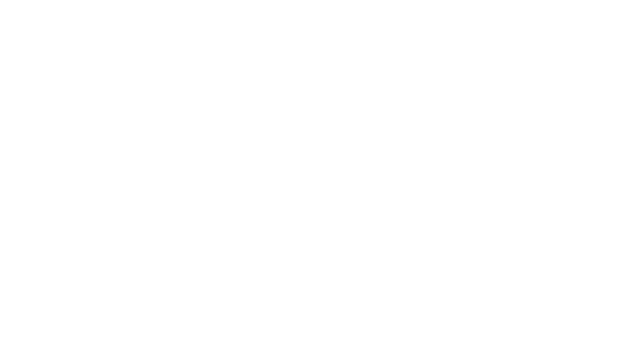
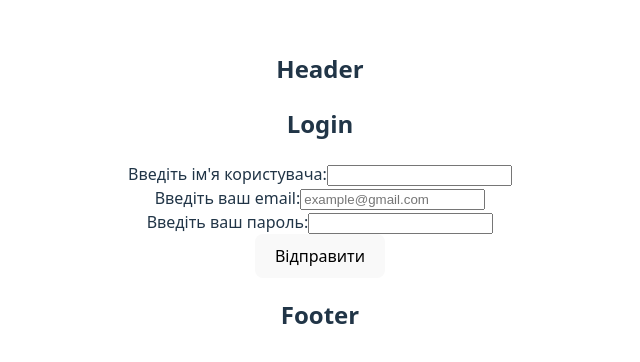
Before and after one commit to Nik91K/EM12-Technical-Task, a React (Vite) app: page /register in a window 1280 px wide. Before the commit this address had no page. Shown: the part 208-570 px from the top of the page, without its empty margins (320-960 px from the left). Built offline with nearby package versions, Linux system fonts and the light colour scheme.

Commit message:
Added a registry page

```diff
--- a/src/main.tsx
+++ b/src/main.tsx
@@ -3,11 +3,13 @@ import './index.css'
 import { BrowserRouter, Route, Routes } from 'react-router'
 
 import App from './App.tsx'
+import RegisterPage from './pages/Authentication/RegisterPage/registerPage'
 
 createRoot(document.getElementById('root')!).render(
   <BrowserRouter>
     <Routes>
       <Route path="/" element={<App />} />
+      <Route path='/register' element={<RegisterPage />} />
     </Routes>
   </BrowserRouter>,
 )
--- /dev/null
+++ b/src/pages/Authentication/RegisterPage/registerPage.tsx
@@ -0,0 +1,70 @@
+import './registerPage.css';
+import LayoutPage from '../../../layoutPage';
+import { UserType } from '../../../types/userTypes';
+import { useState } from 'react';
+
+export function getFormInputValueByName(form: HTMLFormElement, name: string): string {
+    const control = form.elements.namedItem(name) as HTMLInputElement;
+    if (!control || control instanceof RadioNodeList || !("value" in control)) {
+        throw new Error(`Form control "${name}" not found or was a RadioNodeList`);
+    }
+    return control.value;
+}
+
+const RegisterPage = () => {
+    const [users, setUsers] = useState<UserType[]>([])
+    const [userData, setUserData] = useState<UserType>({
+        id: 0,
+        name: '',
+        email: '',
+        password: '',
+        categories: []
+      })
+
+    const handleChange = (event:React.ChangeEvent<HTMLInputElement>) =>{
+        setUserData({
+          ...userData,
+          [event.target.name]: event.target.value
+        });
+      }
+
+    const handleSubmit = (event: React.FormEvent<HTMLFormElement>) =>{
+        event.preventDefault();
+        const userName:string = getFormInputValueByName(event.currentTarget, "name");
+        const email:string = getFormInputValueByName(event.currentTarget, "email");
+        const password:string = getFormInputValueByName(event.currentTarget, "password");
+
+        const newUser: UserType = {
+          id: users.length + 1,
+          name: userName,
+          email: email,
+          password: password,
+          categories: []
+        }
+        setUsers([...users, newUser])
+
+        console.log(newUser);
+      }
+
+    return (
+        <LayoutPage title='Login'>
+            <form onSubmit={handleSubmit}>
+               <div>
+                 <label htmlFor="name">Введіть ім'я користувача:</label>
+                 <input name="name" id="name" type="text" minLength={2} onChange={handleChange} value={userData.name}></input>
+               </div>
+               <div>
+                 <label htmlFor="email">Введіть ваш email:</label>
+                 <input name="email" id="email" type="email" placeholder='example@gmail.com' onChange={handleChange} value={userData.email}></input>
+               </div>
+               <div>
+                 <label htmlFor="password">Введіть ваш пароль:</label>
+                 <input name="password" id="password" type="password" minLength={8} maxLength={16} onChange={handleChange} value={userData.password}></input>
+               </div>
+               <button type="submit">Відправити</button>
+            </form>
+        </LayoutPage>
+    )
+}
+
+export default RegisterPage
```
Also changed, not shown: src/pages/Authentication/LoginPage/loginPage.tsx (added), src/pages/Authentication/RegisterPage/registerPage.css (added).
